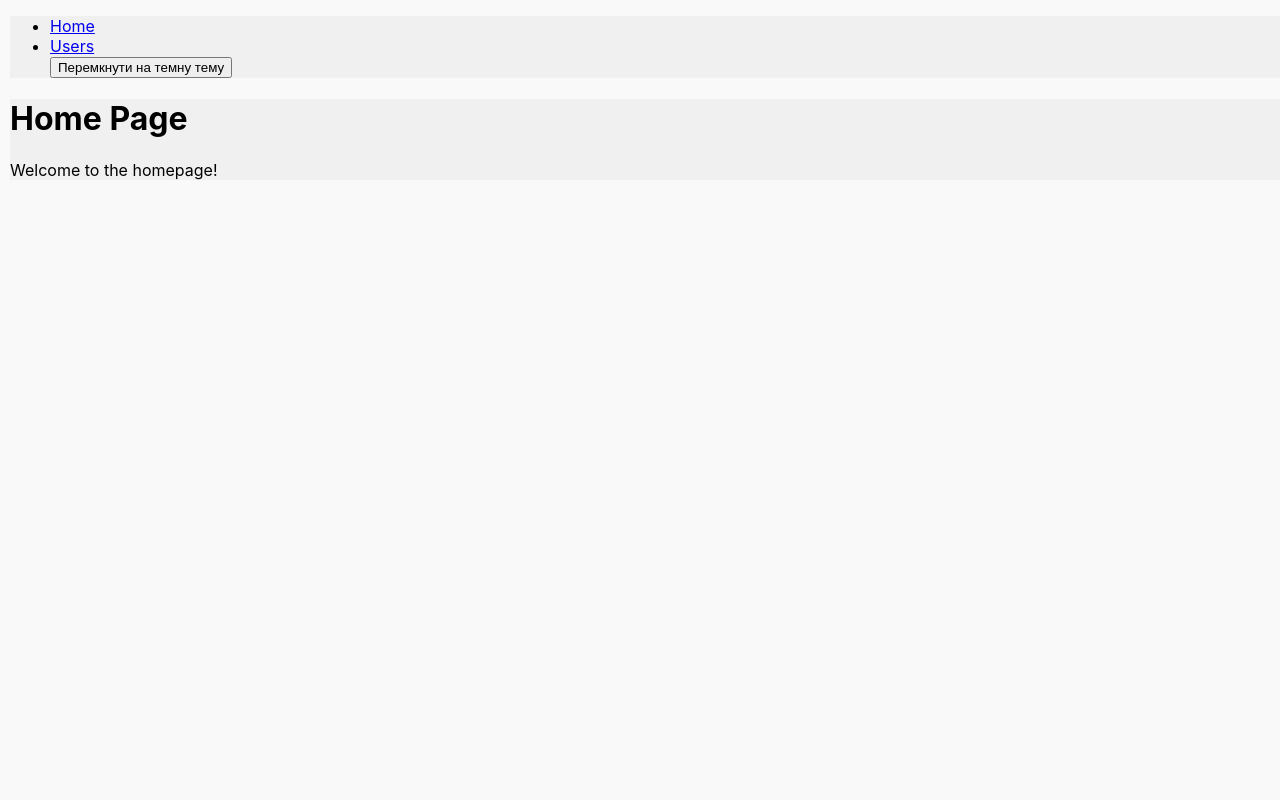
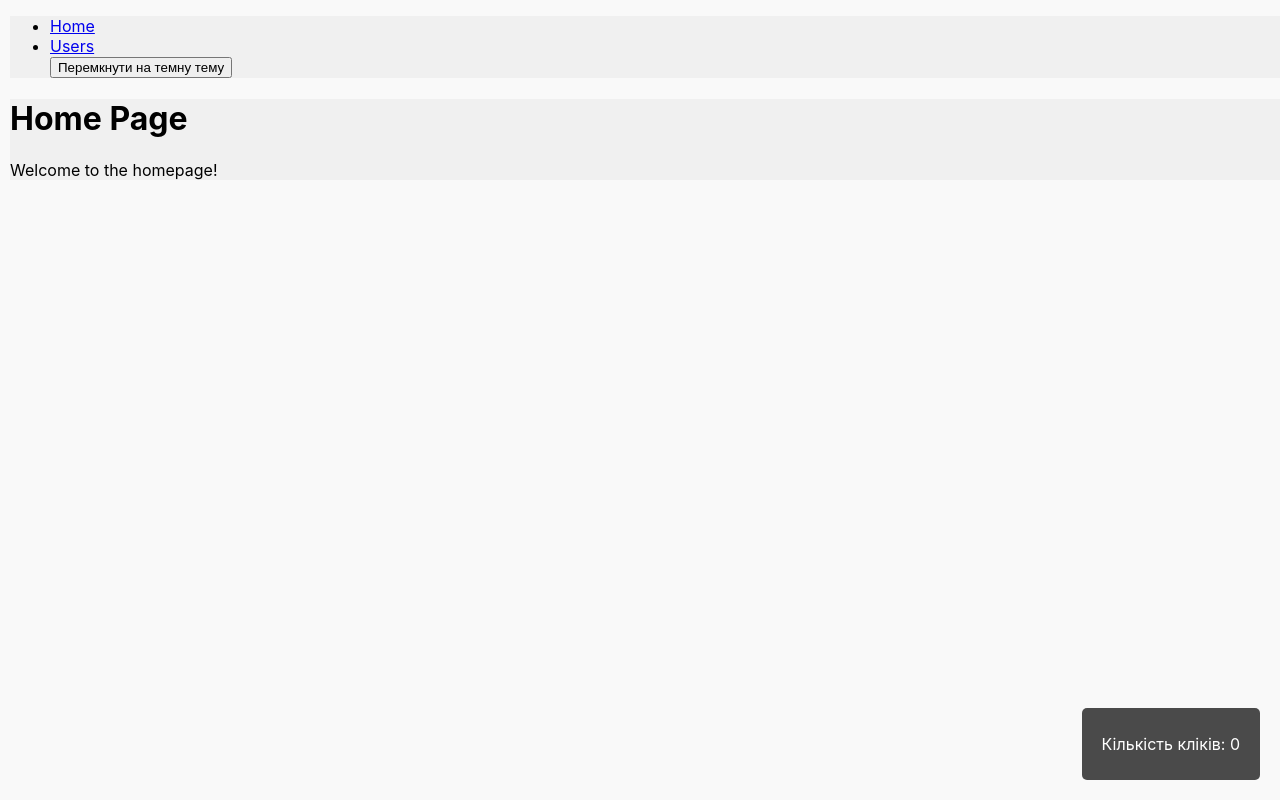
Before and after one commit to studpod/react-app, a React (Create React App) app: page / in a window 1280 px wide. Built offline with nearby package versions, Linux system fonts and the light colour scheme.

Commit message:
Up. the number of clicks in the application

```diff
--- a/src/App.css
+++ b/src/App.css
@@ -32,3 +32,14 @@ body{
   background-color: #222;
   color: #fff;
 }
+
+.click-display {
+  position: fixed;
+  bottom: 20px;
+  right: 20px;
+  background-color: rgba(0, 0, 0, 0.7);
+  color: white;
+  padding: 10px 20px;
+  border-radius: 5px;
+  z-index: 1000;
+}
--- a/src/App.js
+++ b/src/App.js
@@ -1,16 +1,19 @@
 import React from "react";
 import ReactDOM from "react-dom/client";
 import { ThemeProvider } from './ThemeContext';
+import { ClickProvider } from "./ClickContext";
 import { BrowserRouter,  Route, Routes } from "react-router-dom";
 import Navbar from "./pages/Navbar";
 import Home from "./pages/Home";
 import Users from "./pages/Users";
 import UserDetails from "./pages/UserDetails";
+import ClickDisplay from "./components/ClickDisplay";
 import  "./App.css";
 
 export default function App() {
   return (
     <ThemeProvider>
+      <ClickProvider>
     <BrowserRouter>
       <Routes>
         <Route path="/" element={<Navbar />}>
@@ -18,9 +21,12 @@ export default function App() {
           <Route path="users" element={<Users />} />
           <Route path="users/:id" element={<UserDetails />} />
           <Route path="*" element={<h2>404 - Page not found</h2>} />
+
         </Route>
       </Routes>
     </BrowserRouter>
+    <ClickDisplay />
+    </ClickProvider>
     </ThemeProvider>
   );
 }
--- /dev/null
+++ b/src/ClickContext.js
@@ -0,0 +1,28 @@
+import React, {  createContext, useState , useEffect } from "react";
+
+    export const ClickContext = createContext();
+    export const ClickProvider = ({ children }) => {
+        const [clicks, setClicks] = useState(0);
+
+
+    const incrementClicks = () => {
+        setClicks(prevClicks => prevClicks + 1);
+    };
+
+        useEffect(() => {
+            const handleClick = () => {
+                incrementClicks();
+            };
+
+            document.addEventListener('click' , handleClick);
+            return () => {
+                document.removeEventListener('click' , handleClick);
+            };
+        }, []);
+
+        return (
+            <ClickContext.Provider value={{ clicks }}>
+                { children }
+            </ClickContext.Provider>
+        );
+    };
--- a/src/ThemeContext.js
+++ b/src/ThemeContext.js
@@ -1,4 +1,3 @@
-// src/ThemeContext.js
 import React, { createContext, useState } from 'react';
 
 // Створюємо контекст теми
--- /dev/null
+++ b/src/components/ClickDisplay.js
@@ -0,0 +1,15 @@
+import React, { useContext } from "react";
+import { ClickContext } from '../ClickContext';
+import '../App.css';
+
+const ClickDisplay = () => {
+    const { clicks } = useContext(ClickContext);
+
+    return (
+        <div className="click-display">
+            <p>Кількість кліків: {clicks}</p>
+        </div>
+    );
+};
+
+export default ClickDisplay;
--- a/src/pages/Navbar.js
+++ b/src/pages/Navbar.js
@@ -2,8 +2,11 @@ import React, { useContext } from "react";
 import { Outlet, Link } from "react-router-dom";
 import { ThemeContext } from '../ThemeContext';
 
+
 const Navbar = () => {
   const { theme, toggleTheme } = useContext(ThemeContext);
+
+
   return (
     <>
     <nav className={theme === 'light' ? 'navbar-light' : 'navbar-dark'}>
```
